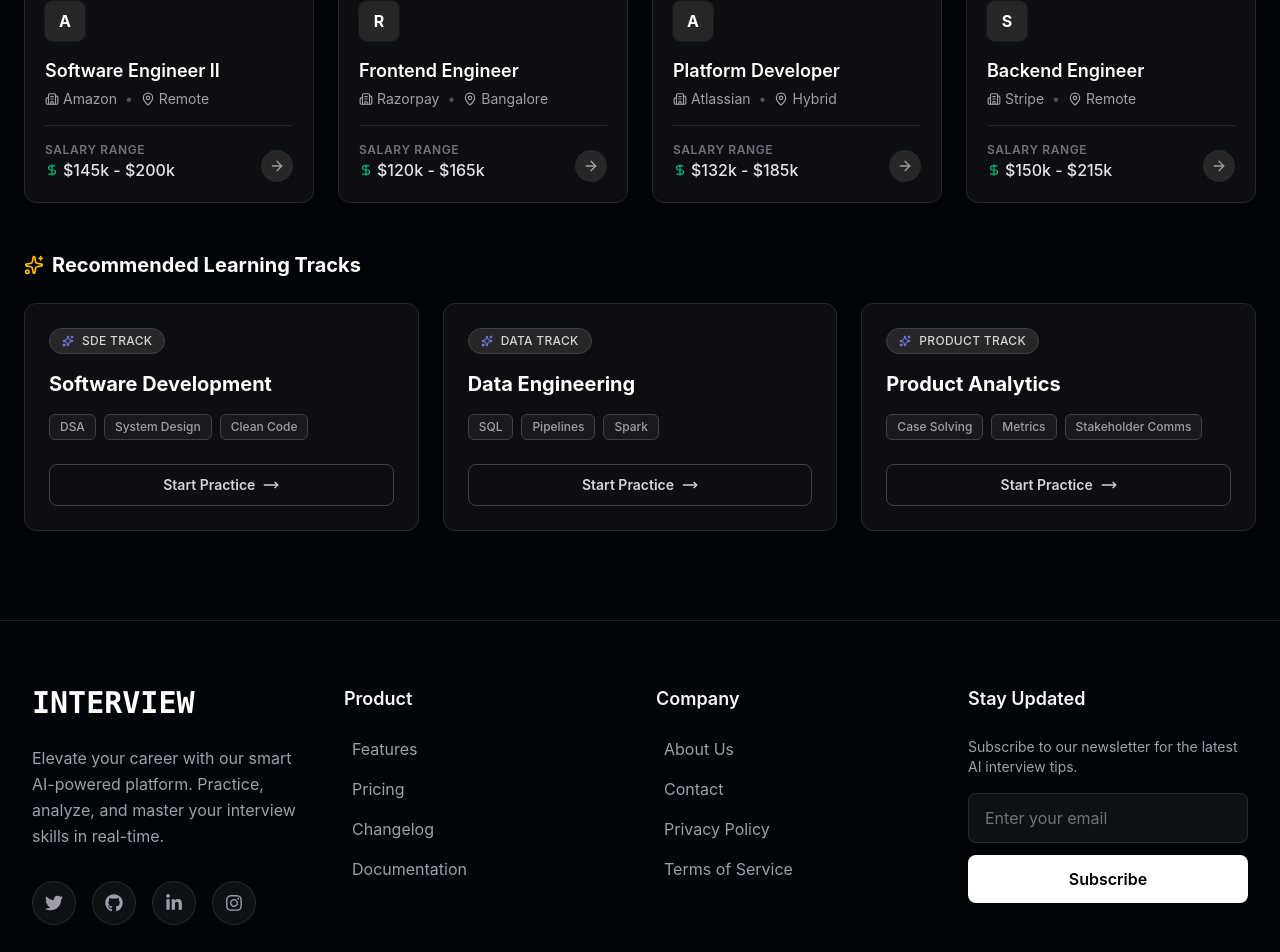
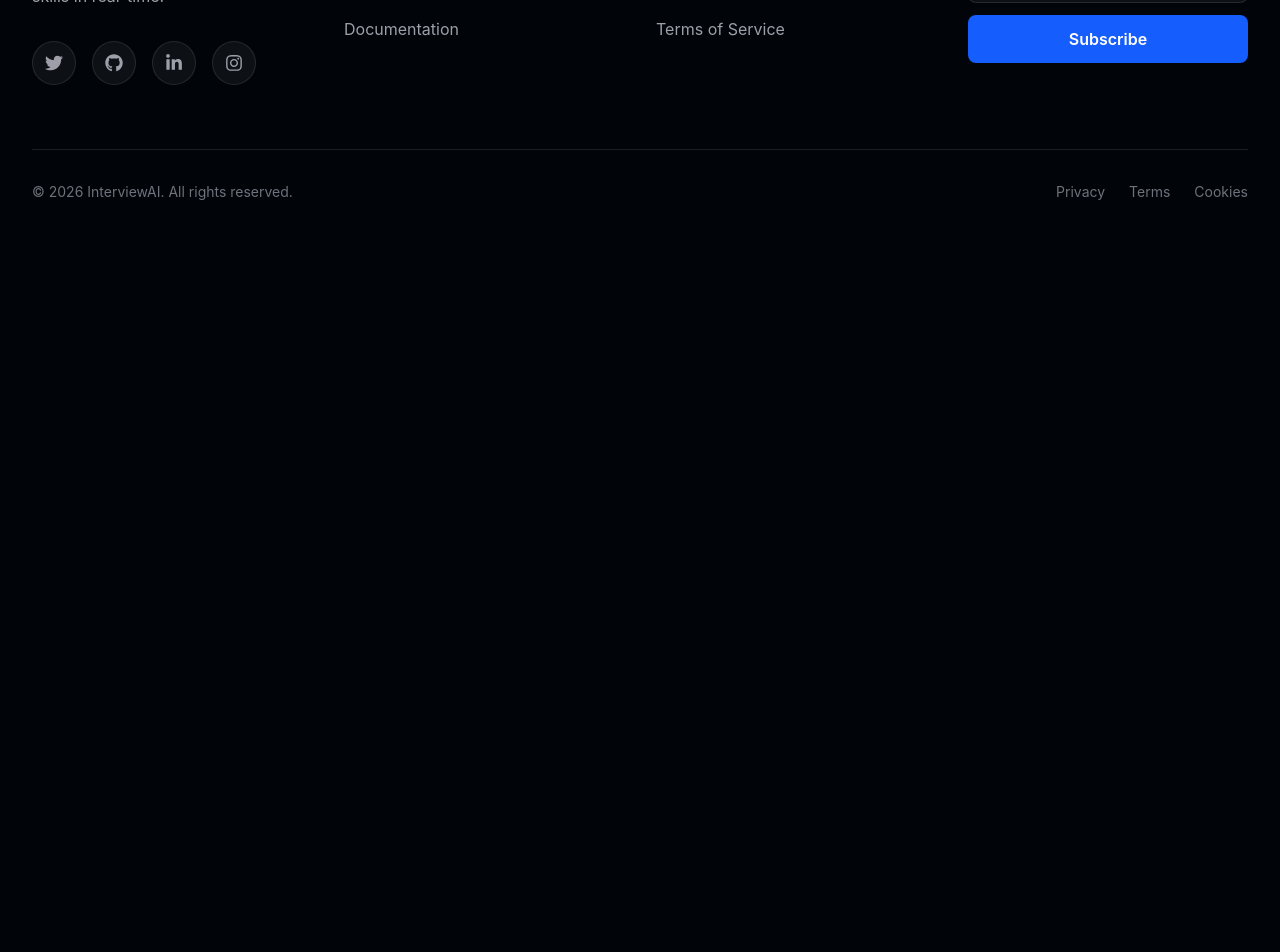
Before and after one commit to gauravsinghshah/Interview-System, a React (Vite) app: page / in a window 1280 px wide. Shown: the part 2620-3572 px from the top of the page. After the commit the page ends 2854 px from the top, so only its background shows below. Built offline with nearby package versions, Linux system fonts and the light colour scheme.

Commit message:
Updated UI & Fixed some Bugs

```diff
--- a/src/App.jsx
+++ b/src/App.jsx
@@ -17,7 +17,7 @@ function App() {
       <Hero />
       <About />
       <Builder />
-      <Student />
+      {/* <Student /> */}
       {/* <Recruiter /> */}
       <Footer />
     </div>
--- a/src/components/Builder.jsx
+++ b/src/components/Builder.jsx
@@ -4,7 +4,7 @@ import { FaGithub } from "react-icons/fa";
 const teamMembers = [
   {
     username: "Graphical27",
-    name: "Graphical 27",
+    name: "Sourabh Singh",
     role: "Full Stack Developer",
     company: "GitHub",
     color: "text-blue-600",
@@ -25,7 +25,7 @@ const teamMembers = [
   },
   {
     username: "NAMAN3342",
-    name: "Naman",
+    name: "Naman Joshi",
     role: "Software Engineer",
     company: "GitHub",
     color: "text-blue-600",
--- a/src/components/Footer.jsx
+++ b/src/components/Footer.jsx
@@ -11,7 +11,7 @@ const Footer = () => {
         <div className="mb-16 grid grid-cols-1 gap-12 md:grid-cols-2 lg:grid-cols-4 lg:gap-8">
           {/* Brand Section */}
           <div className="col-span-1 md:col-span-2 lg:col-span-1">
-            <h2 className="mb-6 bg-clip-text text-3xl font-bold text-transparent text-white font-mono uppercase ">
+            <h2 className="mb-6 bg-clip-text font-mono text-3xl font-bold text-transparent text-white uppercase">
               Interview
             </h2>
             <p className="mb-8 max-w-sm leading-relaxed text-zinc-400">
@@ -19,56 +19,121 @@ const Footer = () => {
               analyze, and master your interview skills in real-time.
             </p>
             <div className="flex gap-4">
-              <SocialIcon
+              <a
                 href="https://twitter.com"
-                Icon={FaTwitter}
-                hoverColor="hover:text-sky-400 hover:border-sky-400/50 hover:bg-sky-400/10"
-              />
-              <SocialIcon
+                target="_blank"
+                rel="noopener noreferrer"
+                className="rounded-full border border-white/10 bg-white/5 p-3 text-zinc-400 transition-all duration-300 hover:-translate-y-1 hover:border-sky-400/50 hover:bg-sky-400/10 hover:text-sky-400"
+              >
+                <FaTwitter className="text-lg" />
+              </a>
+              <a
                 href="https://github.com"
-                Icon={FaGithub}
-                hoverColor="hover:text-white hover:border-white/50 hover:bg-white/10"
-              />
-              <SocialIcon
+                target="_blank"
+                rel="noopener noreferrer"
+                className="rounded-full border border-white/10 bg-white/5 p-3 text-zinc-400 transition-all duration-300 hover:-translate-y-1 hover:border-white/50 hover:bg-white/10 hover:text-white"
+              >
+                <FaGithub className="text-lg" />
+              </a>
+              <a
                 href="https://linkedin.com"
-                Icon={FaLinkedinIn}
-                hoverColor="hover:text-blue-500 hover:border-blue-500/50 hover:bg-blue-500/10"
-              />
-              <SocialIcon
+                target="_blank"
+                rel="noopener noreferrer"
+                className="rounded-full border border-white/10 bg-white/5 p-3 text-zinc-400 transition-all duration-300 hover:-translate-y-1 hover:border-blue-500/50 hover:bg-blue-500/10 hover:text-blue-500"
+              >
+                <FaLinkedinIn className="text-lg" />
+              </a>
+              <a
                 href="https://instagram.com"
-                Icon={FaInstagram}
-                hoverColor="hover:text-pink-500 hover:border-pink-500/50 hover:bg-pink-500/10"
-              />
+                target="_blank"
+                rel="noopener noreferrer"
+                className="rounded-full border border-white/10 bg-white/5 p-3 text-zinc-400 transition-all duration-300 hover:-translate-y-1 hover:border-pink-500/50 hover:bg-pink-500/10 hover:text-pink-500"
+              >
+                <FaInstagram className="text-lg" />
+              </a>
             </div>
           </div>
 
-          {/* Quick Links */}
           <div>
             <h3 className="mb-6 text-lg font-semibold text-zinc-100">
               Product
             </h3>
             <ul className="space-y-4">
-              <FooterLink href="#features">Features</FooterLink>
-              <FooterLink href="#pricing">Pricing</FooterLink>
-              <FooterLink href="#changelog">Changelog</FooterLink>
-              <FooterLink href="#docs">Documentation</FooterLink>
+              <li>
+                <a
+                  href="#features"
+                  className="text-zinc-400 transition-colors duration-300 hover:text-blue-400"
+                >
+                  Features
+                </a>
+              </li>
+              <li>
+                <a
+                  href="#pricing"
+                  className="text-zinc-400 transition-colors duration-300 hover:text-blue-400"
+                >
+                  Pricing
+                </a>
+              </li>
+              <li>
+                <a
+                  href="#changelog"
+                  className="text-zinc-400 transition-colors duration-300 hover:text-blue-400"
+                >
+                  Changelog
+                </a>
+              </li>
+              <li>
+                <a
+                  href="#docs"
+                  className="text-zinc-400 transition-colors duration-300 hover:text-blue-400"
+                >
+                  Documentation
+                </a>
+              </li>
             </ul>
           </div>
 
-          {/* Company */}
           <div>
             <h3 className="mb-6 text-lg font-semibold text-zinc-100">
               Company
             </h3>
             <ul className="space-y-4">
-              <FooterLink href="#about">About Us</FooterLink>
-              <FooterLink href="#contact">Contact</FooterLink>
-              <FooterLink href="#privacy">Privacy Policy</FooterLink>
-              <FooterLink href="#terms">Terms of Service</FooterLink>
+              <li>
+                <a
+                  href="#about"
+                  className="text-zinc-400 transition-colors duration-300 hover:text-blue-400"
+                >
+                  About Us
+                </a>
+              </li>
+              <li>
+                <a
+                  href="#contact"
+                  className="text-zinc-400 transition-colors duration-300 hover:text-blue-400"
+                >
+                  Contact
+                </a>
+              </li>
+              <li>
+                <a
+                  href="#privacy"
+                  className="text-zinc-400 transition-colors duration-300 hover:text-blue-400"
+                >
+                  Privacy Policy
+                </a>
+              </li>
+              <li>
+                <a
+                  href="#terms"
+                  className="text-zinc-400 transition-colors duration-300 hover:text-blue-400"
+                >
+                  Terms of Service
+                </a>
+              </li>
             </ul>
           </div>
 
-          {/* Newsletter */}
           <div>
             <h3 className="mb-6 text-lg font-semibold text-zinc-100">
               Stay Updated
@@ -87,7 +152,7 @@ const Footer = () => {
               />
               <button
                 type="submit"
-                className="w-full rounded-lg bg-white px-4 py-3 font-semibold text-black transition-colors duration-300 hover:bg-zinc-200"
+                className="w-full rounded-lg bg-blue-600 px-4 py-3 font-semibold text-white transition-colors duration-300 hover:scale-105 hover:bg-blue-700"
               >
                 Subscribe
               </button>
@@ -117,27 +182,4 @@ const Footer = () => {
   );
 };
 
-const FooterLink = ({ href, children }) => (
-  <li>
-    <a
-      href={href}
-      className="group flex items-center gap-2 text-zinc-400 transition-colors duration-300 hover:text-blue-400"
-    >
-      <span className="h-px w-0 bg-blue-400 transition-all duration-300 group-hover:w-3"></span>
-      {children}
-    </a>
-  </li>
-);
-
-const SocialIcon = ({ href, Icon, hoverColor }) => (
-  <a
-    href={href}
-    target="_blank"
-    rel="noopener noreferrer"
-    className={`rounded-full border border-white/10 bg-white/5 p-3 text-zinc-400 transition-all duration-300 hover:-translate-y-1 ${hoverColor}`}
-  >
-    <Icon className="text-lg" />
-  </a>
-);
-
 export default Footer;
```
